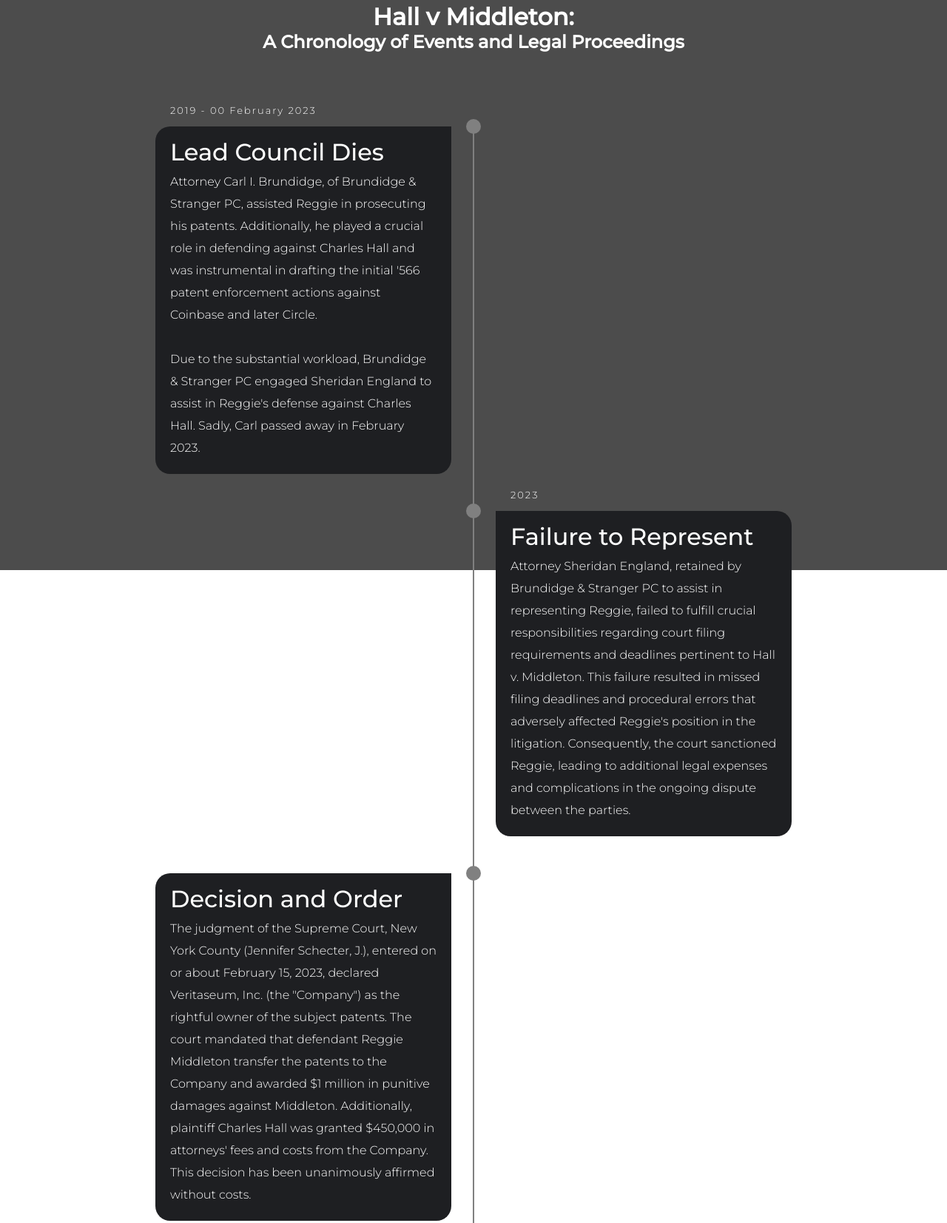
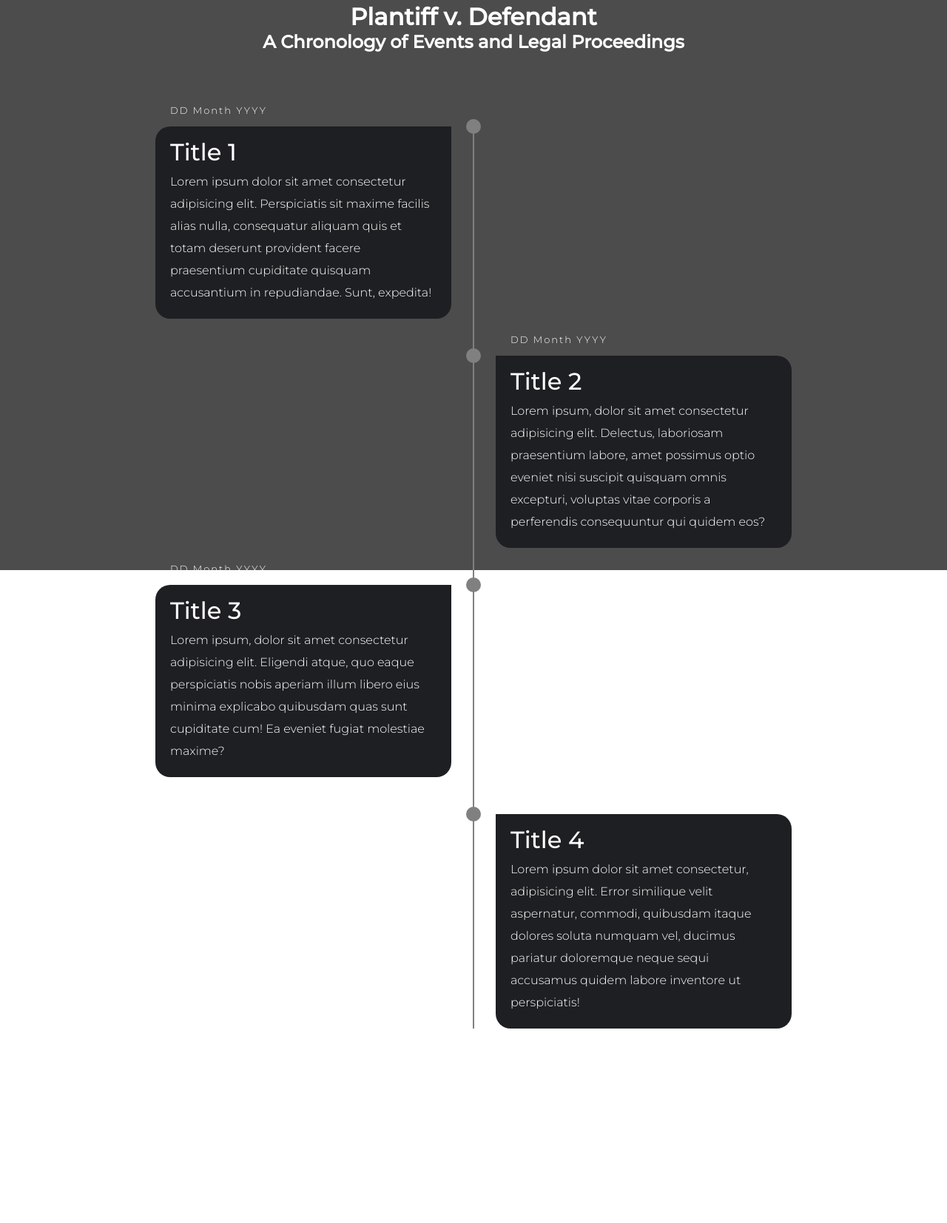
Before and after one commit to blissfulStar/timeline, a plain HTML site: page index.html in a window 1280 px wide. Shown: the part 29-1683 px from the top of the page at 74% size. After the commit the page ends 1552 px from the top, so only its background shows below. Drawn offline with Linux system fonts and the light colour scheme.

Commit message:
template

```diff
--- a/index.html
+++ b/index.html
@@ -4,55 +4,54 @@
     <link rel="stylesheet" href="style.css">
     <meta charset="UTF-8">
     <meta name="viewport" content="width=<>>, initial-scale=1.0">
-    <title>Hall v Middleton Timeline</title>
+    <title>Plantiff v. Defendant</title>
 </head>
 <body>
     <center>
-        <h1>Hall v Middleton:</h1>
+        <h1>Plantiff v. Defendant</h1>
         <h2>A Chronology of Events and Legal Proceedings
     </h2>
     </center>
     <div class="container">
         <div class="timeline">
             <ul>
-                <li>
+                <li><!--iteration-->
                     <div class="timeline-content">
-                        <h2 class="date">2019 - 00 February 2023</h2>
-                        <h1>Lead Council Dies</h1>
-                        <p>Attorney Carl I. Brundidge, of Brundidge & Stranger PC, assisted Reggie in prosecuting his patents. Additionally, he played a crucial role in defending against Charles Hall and was instrumental in drafting the initial '566 patent enforcement actions against Coinbase and later Circle.
-                        <br></br>
-                        Due to the substantial workload, Brundidge & Stranger PC engaged Sheridan England to assist in Reggie's defense against Charles Hall. Sadly, Carl passed away in February 2023.
+                        <h2 class="date">DD Month YYYY</h2>
+                        <h1>Title 1</h1>
+                        <p>
+                        Lorem ipsum dolor sit amet consectetur adipisicing elit. Perspiciatis sit maxime facilis alias nulla, consequatur aliquam quis et totam deserunt provident facere praesentium cupiditate quisquam accusantium in repudiandae. Sunt, expedita!
                         </p>
                     </div>
                 </li>
                 <li>
                     <div class="timeline-content">
-                        <h2 class="date">2023</h2>
-                        <h1>Failure to Represent</h1>
-                        <p>Attorney Sheridan England, retained by Brundidge & Stranger PC to assist in representing Reggie, failed to fulfill crucial responsibilities regarding court filing requirements and deadlines pertinent to Hall v. Middleton. This failure resulted in missed filing deadlines and procedural errors that adversely affected Reggie's position in the litigation. Consequently, the court sanctioned Reggie, leading to additional legal expenses and complications in the ongoing dispute between the parties.
+                        <h2 class="date">DD Month YYYY</h2>
+                        <h1>Title 2</h1>
+                        <p>
+                            Lorem ipsum, dolor sit amet consectetur adipisicing elit. Delectus, laboriosam praesentium labore, amet possimus optio eveniet nisi suscipit quisquam omnis excepturi, voluptas vitae corporis a perferendis consequuntur qui quidem eos?
                         </p>
                     </div>
                 </li>
                 <li>
                     <div class="timeline-content">
-                        <h2 class="date">15 February 2023</h2>
-                        <h1>Decision and Order</h1>
-                        <p>The judgment of the Supreme Court, New York County (Jennifer Schecter, J.), entered on or about February 15, 2023, declared Veritaseum, Inc. (the "Company") as the rightful owner of the subject patents. The court mandated that defendant Reggie Middleton transfer the patents to the Company and awarded $1 million in punitive damages against Middleton. Additionally, plaintiff Charles Hall was granted $450,000 in attorneys' fees and costs from the Company. This decision has been unanimously affirmed without costs.
+                        <h2 class="date">DD Month YYYY</h2>
+                        <h1>Title 3</h1>
+                        <p>
+                            Lorem ipsum, dolor sit amet consectetur adipisicing elit. Eligendi atque, quo eaque perspiciatis nobis aperiam illum libero eius minima explicabo quibusdam quas sunt cupiditate cum! Ea eveniet fugiat molestiae maxime?
                         </p>
                     </div>
                 </li>
-                <li>
+                <li><!--iteration block here incl. drop down or accordian menu details: legal proceedings, arguments presented by both parties, and court rulings related to case along with associated entities. This is just case summary-->
                     <div class="timeline-content">
-                        <h2 class="date">16 June 2024</h2>
-                        <h1>Just Us System</h1>
-                        <p>The legal battle persists, with an inital case review indicating up to eight appealable issues, including violations of Due Process, Civil Rights, and Constitutional Rights.
-                        <br></br>
-                        At this critical juncture, securing funding is essential to comply with Judge Schecter's and the First Division's orders. Failure to pay the imposed fine could force Veritaseum to liquidate assets to satisfy the ruling. This liquidation could result in Charles Hall acquiring the Middleton family patents at a fraction of their value, contrary to New York derivative shareholder laws designed to protect the collective interests of shareholders, not the agenda of a minority litigant.
-                        <br></br>
-                        Despite the allegations of having been defrauded, the Veritaseum Community has remained steadfast in their commitment and support for Middleton during these financial and legal challenges.
-                    </p>
+                        <h2 class="date">DD Month YYYY</h2>
+                        <h1>Title 4</h1>
+                        <p>
+                            Lorem ipsum dolor sit amet consectetur, adipisicing elit. Error similique velit aspernatur, commodi, quibusdam itaque dolores soluta numquam vel, ducimus pariatur doloremque neque sequi accusamus quidem labore inventore ut perspiciatis!
+                        </p>
                     </div>
                 </li>
+            </ul>
         </div>
     </div>
 </body>
--- a/style.css
+++ b/style.css
@@ -59,6 +59,7 @@ body::before {
 .timeline ul li {
     padding: 20px;
     background-color: #1e1f22;
+    /*opacity: 0.5;*/
     color: white;
     border-radius: 10px;
     margin-bottom: 20px;
```
